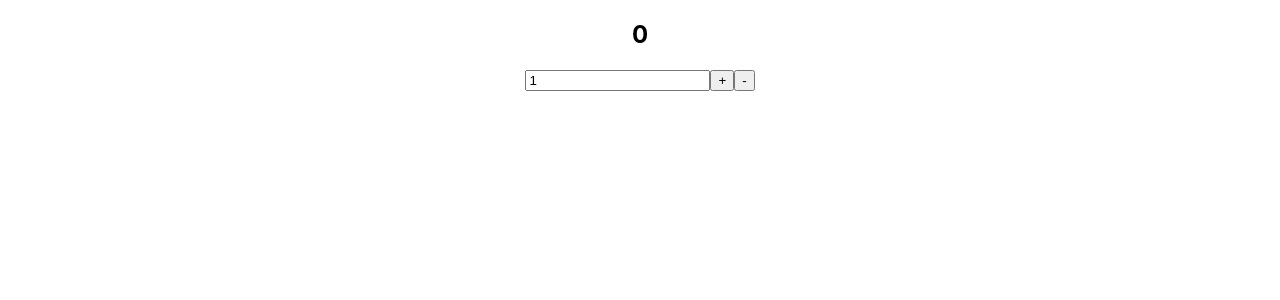
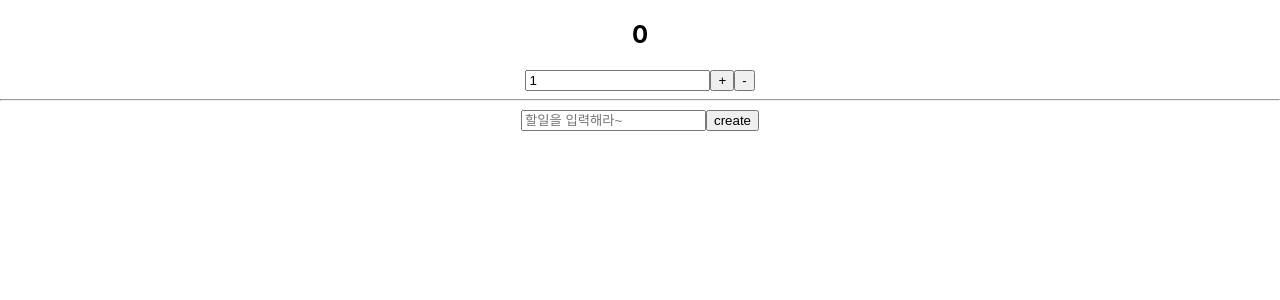
Before and after one commit to irisHanb/fc-frontend-aop-react, a React (Create React App) app in the folder ch35-redux/: page / in a window 1280 px wide. Shown: the top 300 px of the page. Built offline with nearby package versions, Linux system fonts and the light colour scheme.

Commit message:
ch3: comp toods

```diff
--- a/ch35-redux/src/App.js
+++ b/ch35-redux/src/App.js
@@ -1,10 +1,13 @@
 import './App.css';
 import CounterContainer from './containers/CounterContainer';
+import TodosContainer from './containers/TodosContainer';
 
 function App() {
   return (
     <div className="App">
       <CounterContainer />
+      <hr />
+      <TodosContainer />
     </div>
   );
 }
--- /dev/null
+++ b/ch35-redux/src/components/Todos.js
@@ -0,0 +1,52 @@
+import { useState } from 'react';
+
+function TodoItem({ todo, onToggle }) {
+  return (
+    <li
+      style={{
+        textDecoration: todo.done ? 'line-through' : 'none',
+      }}
+      onClick={() => onToggle(todo.id)}
+    >
+      {todo.text}
+    </li>
+  );
+}
+
+function TodoList({ todos, onToggle }) {
+  return (
+    <ul>
+      {todos.map((todo) => (
+        <TodoItem key={todo.id} todo={todo} onToggle={onToggle} />
+      ))}
+    </ul>
+  );
+}
+
+function Todos({ todos, onCreate, onToggle }) {
+  const [text, setText] = useState('');
+  const onChange = (e) => setText(e.target.value);
+  const onSubmit = (e) => {
+    e.preventDefault();
+    onCreate(text);
+    setText('');
+  };
+
+  return (
+    <div>
+      <form onSubmit={onSubmit}>
+        <input
+          type="text"
+          value={text}
+          onChange={onChange}
+          placeholder="할일을 입력해라~"
+        />
+        <button type="submit">create</button>
+      </form>
+
+      <TodoList todos={todos} onToggle={onToggle} />
+    </div>
+  );
+}
+
+export default Todos;
--- /dev/null
+++ b/ch35-redux/src/containers/TodosContainer.js
@@ -0,0 +1,16 @@
+import { useCallback } from 'react';
+import { useDispatch, useSelector } from 'react-redux';
+import Todos from '../components/Todos';
+import { addTodo, toggleTodo } from '../modules/todos';
+
+function TodosContainer() {
+  const list = useSelector((state) => state.todos);
+  const dispatch = useDispatch();
+
+  const onCreate = useCallback((text) => dispatch(addTodo(text)), [dispatch]);
+  const onToggle = useCallback((id) => dispatch(toggleTodo(id)), [dispatch]);
+
+  return <Todos todos={list} onCreate={onCreate} onToggle={onToggle} />;
+}
+
+export default TodosContainer;
```
